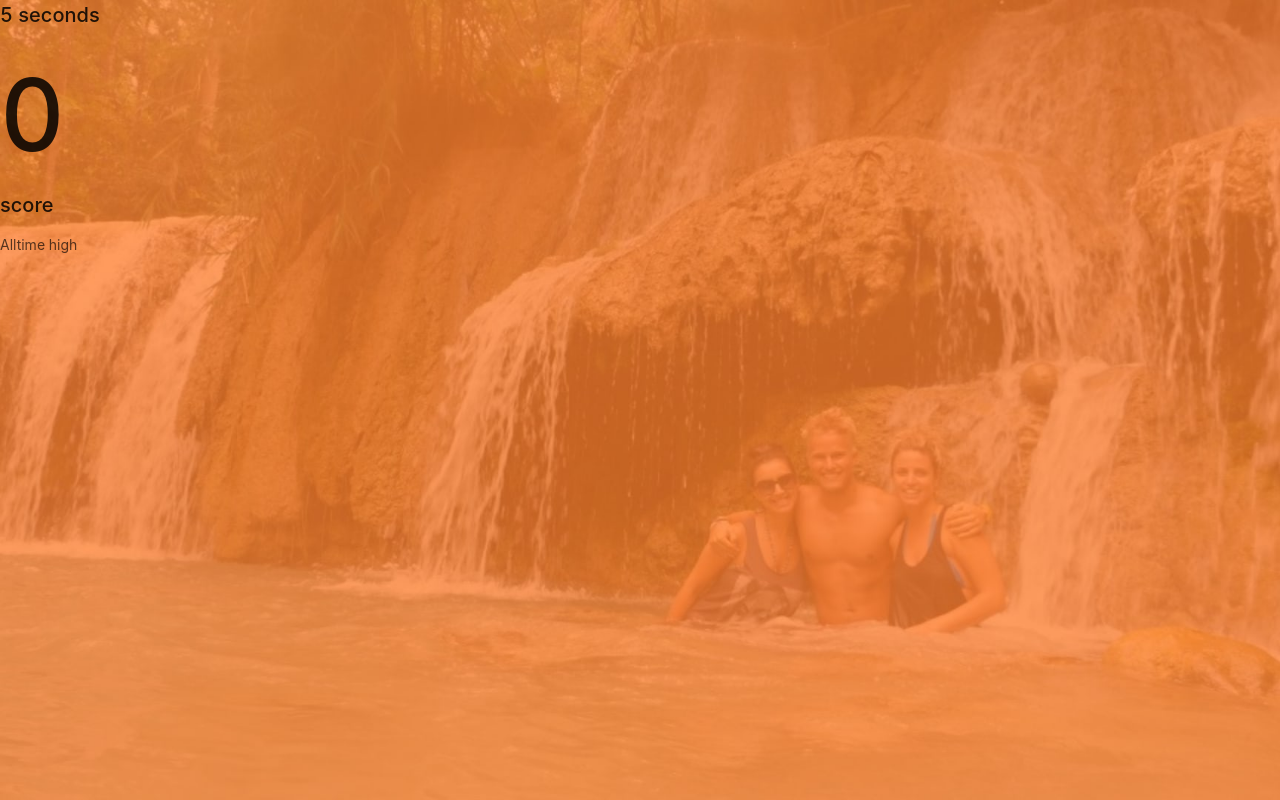
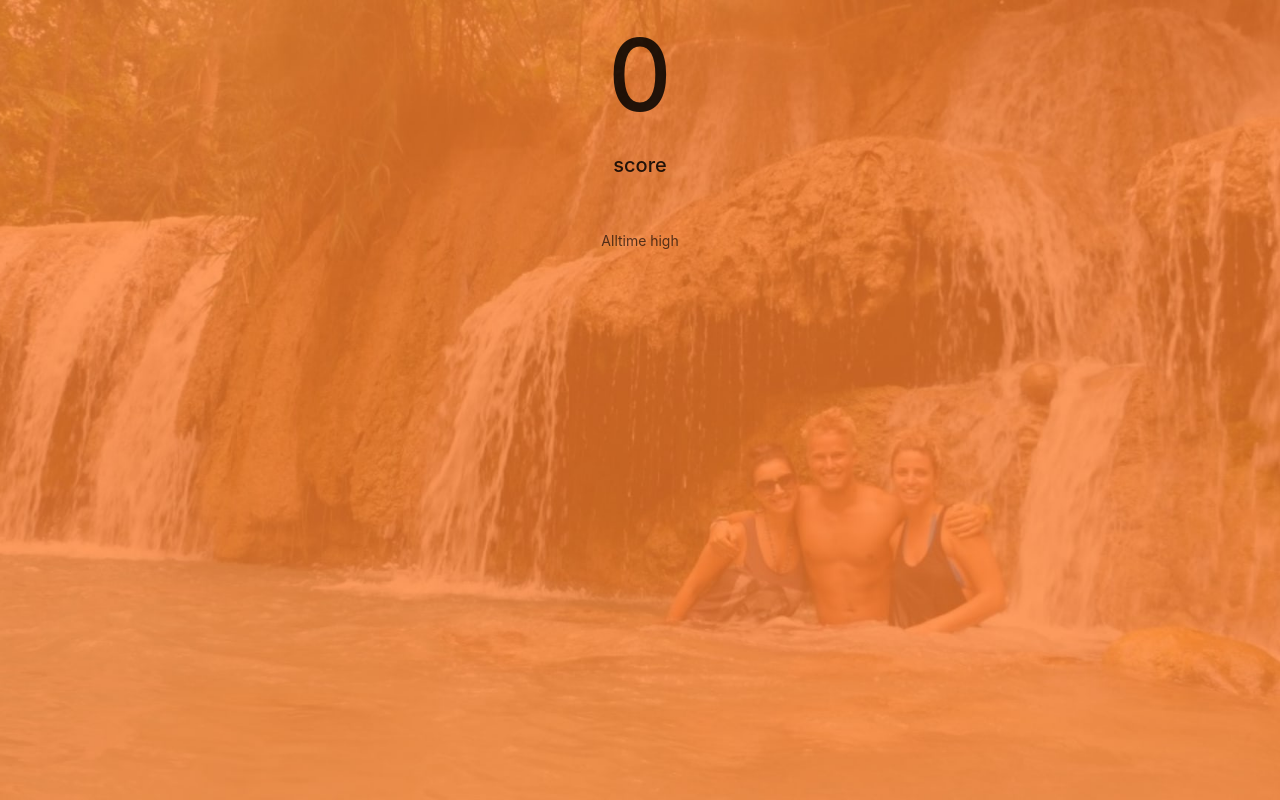
Before and after one commit to nikolai-max/frank-papaya, a React (Create React App) app: page /score in a window 1280 px wide. Built offline with nearby package versions, Linux system fonts and the light colour scheme; a web font is replaced by a local one.

Commit message:
Made sure the text on the 'prompt' is looking good with position absolute, as well as some css adjustments

```diff
--- a/src/App.css
+++ b/src/App.css
@@ -6,6 +6,7 @@ body,html {
   background: url('/background.jpg');
   background-size: cover;
   background-position: center;
+  text-align: center;
 }
 
 h1 {
--- a/src/App.js
+++ b/src/App.js
@@ -7,7 +7,7 @@ import landingPage from './pages/landingpage'
 
 function App() {
   return (
-    <div className="App">
+    <div>
         <Route path='/' exact component={landingPage} />
         <Route path='/score' exact component={scorePage}/>
     </div>
--- a/src/components/modal/modal2.component.jsx
+++ b/src/components/modal/modal2.component.jsx
@@ -34,6 +34,8 @@ class AntModal2 extends React.Component {
         <Modal
           visible={visible}
           title="Great work!!"
+          closable={false}
+          centered={true}
           footer={[
             <Button key="back" type="primary" onClick={this.handleRestart}>
               Play again
@@ -41,9 +43,6 @@ class AntModal2 extends React.Component {
             <Button key="submit" type="primary" onClick={this.handleOk}>
               Submit score
             </Button>,
-            <Button key="download" type="primary" onClick={this.handleOk}>
-            Download track
-          </Button>,
           ]}
         >
             <Score></Score>
--- a/src/components/score/message/message.styles.scss
+++ b/src/components/score/message/message.styles.scss
@@ -3,13 +3,20 @@ $scale: random(30);
 
 @keyframes scaleNRotate {
     0% {
+      backface-visibility: hidden;
+      -webkit-font-smoothing: subpixel-antialiased;
     }
     100% {
-      transform: scale($scale) rotate($rotate + deg);
+      transform: translateZ(0) scale($scale) rotate($rotate + deg);
+      backface-visibility: hidden;
+      -webkit-font-smoothing: subpixel-antialiased;
     }
   }
 
 .score-prompt {
     animation: 3s ease-out 0s 1 scaleNRotate;
     color: #E94363;
+    position: absolute;
+    left: 50%;
+    top: 50%;
 }
--- a/src/components/score/points/points.component.jsx
+++ b/src/components/score/points/points.component.jsx
@@ -2,16 +2,17 @@ import React from 'react'
 
 import { connect } from 'react-redux'
 import CountUp from 'react-countup';
+import './points.styles.scss'
 
 const Points = ({currentScore}) => {
 
 return (
     <div>
-        <h2><CountUp
+        <h2 style={{margin: 0}}><CountUp
         preserveValue={true}
         end={currentScore}
         /></h2>
-        <h3>score</h3>
+        <h3 style={{marginBottom: '50px'}}>score</h3>
     </div>
     )
 }
--- a/src/components/score/timer/timer.component.jsx
+++ b/src/components/score/timer/timer.component.jsx
@@ -6,7 +6,7 @@ const Timers = ({currentTime}) => {
 
 return (
     <div>
-        <h3>{currentTime} seconds</h3>
+        <h3 style={{margin: '65px 0 0 0'}}>{currentTime} seconds</h3>
     </div>
     )
 }
--- a/src/functions/init.function.js
+++ b/src/functions/init.function.js
@@ -3,6 +3,7 @@ import { connect } from 'react-redux'
 import { setCurrentScore } from '../redux/score/score.actions'
 import { pressedKeys } from '../redux/combination/combinations.actions'
 import { setCurrentTime } from '../redux/time/time.actions'
+import { restartTime } from '../redux/time/time.actions'
 
 import Pappaya from '../media/sounds/frank-papaya.wav'
 
@@ -18,9 +19,10 @@ export let init = (dispatch) => {
         audio.currentTime = 0
     }
     audio.play()
-    // Initiate the timer state
-    // OBS, this will not only initiate, it will add to the excisting countdown.
-    dispatch(setCurrentTime(30))
+    //Reset the timer
+    dispatch(restartTime())
+    // Initiate the timer
+    dispatch(setCurrentTime())
 
     // Start recording
 }
--- a/src/pages/scorepage.jsx
+++ b/src/pages/scorepage.jsx
@@ -1,11 +1,11 @@
 import React from 'react'
 
-import Score from '../components/score/score.component'
+import Points from '../components/score/points/points.component'
 
 function ScorePage() {
     return (
     <div>
-        <Score></Score>
+        <Points></Points>
         <p>Alltime high</p>
     </div>
     )
--- a/src/redux/time/time.actions.js
+++ b/src/redux/time/time.actions.js
@@ -2,13 +2,17 @@ import { decreaseTimer } from './timerService'
 
 export const setCurrentTime = () => {
     return (dispatch, getState)=> {
-        let intervalId
+        let interval
         // getState().time.currentTime is num
-        intervalId = setInterval(()=>{
-                decreaseTimer(dispatch)
+        interval = setInterval(()=>{
+            decreaseTimer(dispatch)
                 if(getState().time.currentTime <= 0) {
-                    clearInterval(intervalId)
+                    clearInterval(interval)
                 }
             }, 1000)
     }
 }
+
+export const restartTime = () => ({
+    type: 'RESTART_TIME'
+})
--- a/src/redux/time/time.reducer.js
+++ b/src/redux/time/time.reducer.js
@@ -1,17 +1,20 @@
 import { CURRENT_TIME } from './timerService'
 
 const initial_state = {
-    currentTime: 5
+    currentTime: 5,
+    intervalID: null
 }
 
 const timeReducer = (state = initial_state, action) => {
     switch(action.type) {
+        case "RESTART_TIME":
+            return initial_state
         case CURRENT_TIME:
-            const newTime = state.currentTime -1;
-        return {
-            ...state,
-            currentTime: newTime
-        }
+            const newTime = state.currentTime - 1;
+            return {
+                ...state,
+                currentTime: newTime
+            }
         default:
             return state
     }
```
Also changed, not shown: src/components/score/points/points.styles.scss (added).
